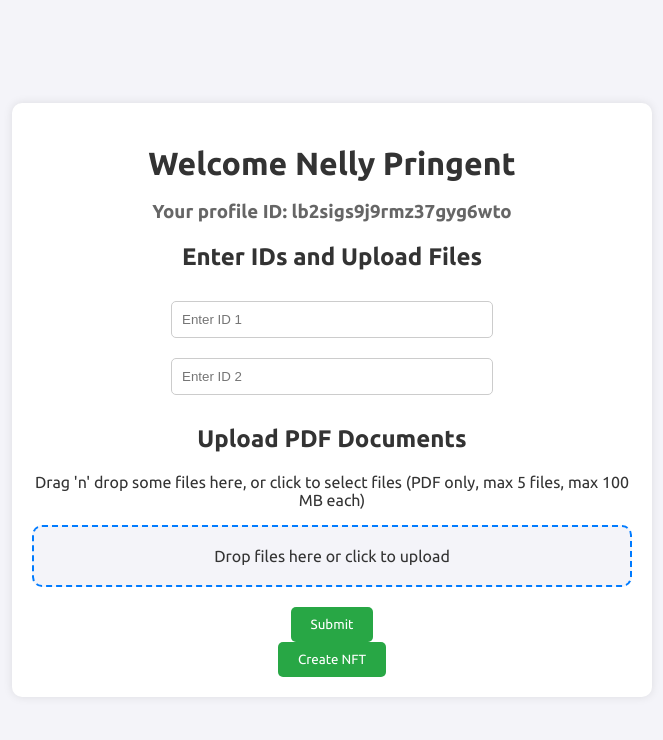
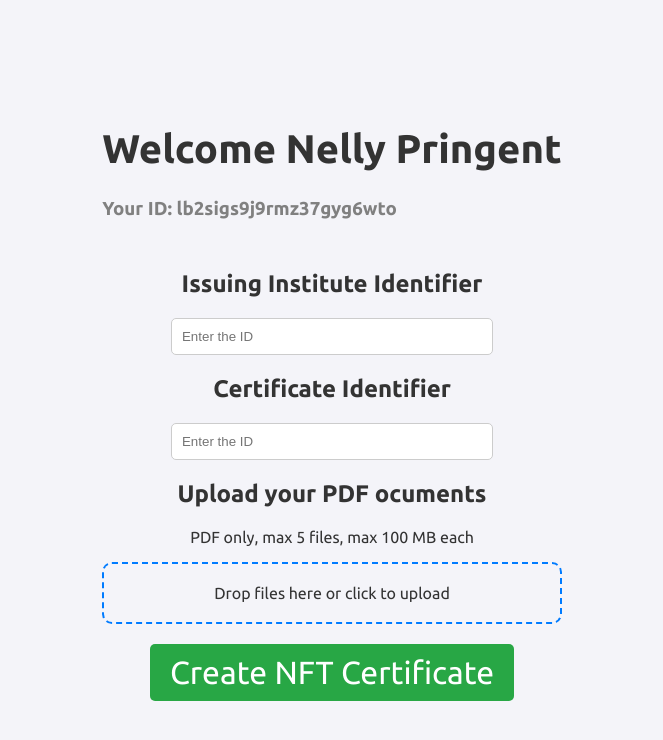
Before and after one commit to Erhuero/blockchain-cv-interface, a React (Create React App) app: page /form in a window 1280 px wide. Shown: the top 740 px of the page, without its empty margins (308-971 px from the left). Built offline with nearby package versions, Linux system fonts and the light colour scheme.

Commit message:
ui is better but not working behind

```diff
--- a/src/FileUpload.css
+++ b/src/FileUpload.css
@@ -6,6 +6,10 @@
 .file-upload h2 {
   color: #333;
   margin-bottom: 20px;
+}
+
+.create-nft {
+  font-size: 5em; /* Increase font size for "Create NFT" */
 }
 
 .file-upload form {
@@ -25,3 +29,28 @@
 .file-upload button:hover {
   background-color: #218838;
 }
+
+.file-list {
+  margin-top: 20px;
+}
+
+.file-item {
+  display: flex;
+  align-items: center;
+  justify-content: space-between;
+  margin-bottom: 10px;
+  padding: 10px;
+  border: 1px solid #ccc;
+  border-radius: 5px;
+  background-color: #fff;
+}
+
+.delete-button {
+  background-color: red !important;
+  border: none;
+  color: white;
+  cursor: pointer;
+  font-size: 1.2em;
+  padding: 5px;
+  border-radius: 5px;
+}
--- a/src/FileUpload.js
+++ b/src/FileUpload.js
@@ -2,20 +2,57 @@ import React, { useState } from 'react';
 import DragAndDrop from './components/DragAndDrop';
 import './FileUpload.css';
 
-function FileUpload({ onFilesAdded, onSubmit }) {
+function FileUpload() {
   const [files, setFiles] = useState([]);
   const [uploadProgress, setUploadProgress] = useState({});
 
   const handleFilesAdded = (newFiles) => {
     setFiles(newFiles);
-    onFilesAdded(newFiles);
+  };
+
+  const handleSubmit = async (e) => {
+    e.preventDefault();
+    if (files.length === 0) {
+      alert('Please upload at least one file');
+      return;
+    }
+
+    const formData = new FormData();
+    files.forEach((file, index) => {
+      formData.append(`file${index}`, file);
+    });
+
+    const xhr = new XMLHttpRequest();
+    xhr.open('POST', 'http://localhost:5001/upload');
+
+    xhr.upload.onprogress = (event) => {
+      if (event.lengthComputable) {
+        const copy = { ...uploadProgress };
+        files.forEach(file => {
+          copy[file.name] = (event.loaded / event.total) * 100;
+        });
+        setUploadProgress(copy);
+      }
+    };
+
+    xhr.onload = () => {
+      if (xhr.status === 200) {
+        alert('Files uploaded successfully');
+      } else {
+        alert('Failed to upload files');
+      }
+    };
+
+    xhr.send(formData);
   };
 
   return (
     <div className="file-upload">
-      <h2>Upload PDF Documents</h2>
+      <h2>Upload your PDF ocuments</h2>
       <DragAndDrop onFilesAdded={handleFilesAdded} uploadProgress={uploadProgress} />
-      <button type="button" onClick={onSubmit}>Submit</button>
+      <form onSubmit={handleSubmit}>
+        {/* <button type="submit">Submit</button> */}
+      </form>
     </div>
   );
 }
--- a/src/components/DragAndDrop.js
+++ b/src/components/DragAndDrop.js
@@ -38,7 +38,7 @@ const DragAndDrop = ({ onFilesAdded }) => {
   return (
     <div className="dropzone-container">
       <div className="instructions">
-        <p>Drag 'n' drop some files here, or click to select files (PDF only, max 5 files, max 100 MB each)</p>
+        <p>PDF only, max 5 files, max 100 MB each</p>
       </div>
       <div {...getRootProps({ className: 'dropzone' })}>
         <input {...getInputProps()} />
--- a/src/components/FormPage.css
+++ b/src/components/FormPage.css
@@ -1,37 +1,44 @@
 .FormPage {
     text-align: center;
-  background-color: #ffffff;
+    font-family: 'Ubuntu', sans-serif;
+  }
+
+  .form-container {
+    background-color: #fff;
     padding: 20px;
     border-radius: 10px;
-  box-shadow: 0 0 10px rgba(0, 0, 0, 0.1);
+    box-shadow: 0 4px 8px rgba(0, 0, 0, 0.1);
+    display: inline-block;
+    text-align: left;
     max-width: 600px;
-  margin: 50px auto;
+    margin: 20px auto;
   }
 
   .FormPage h1 {
+    font-size: 2.5em; /* Increase font size */
     color: #333;
-  margin-bottom: 10px;
   }
 
   .FormPage h3 {
-  color: #666;
-  margin-bottom: 20px;
+    color: grey; /* Change color to grey */
+    text-align: left; /* Align to the left */
+    margin-left: 10%; /* Add some left margin for better alignment */
+    margin-bottom: 50px; /* Add space after */
+    margin-left: 0;
   }
 
   .FormPage h2 {
     color: #333;
-  margin-bottom: 20px;
   }
 
   .FormPage form {
-  display: flex;
-  flex-direction: column;
-  align-items: center;
+    margin-top: 20px;
   }
 
   .FormPage input {
+    display: block;
+    margin: 10px auto;
     padding: 10px;
-  margin: 10px 0;
     border: 1px solid #ccc;
     border-radius: 5px;
     width: 80%;
@@ -46,8 +53,30 @@
     border-radius: 5px;
     cursor: pointer;
     transition: background-color 0.3s;
+    font-size: 2em;
   }
 
   .FormPage .submit-button:hover {
     background-color: #218838;
   }
+
+  .success-message {
+    margin-top: 20px;
+  }
+
+  .success-message h1 {
+    color: #28a745;
+  }
+
+  .success-message p, .success-message ul {
+    color: #333;
+  }
+
+  .success-message ul {
+    list-style-type: none;
+    padding: 0;
+  }
+
+  .success-message li {
+    margin-bottom: 10px;
+  }
--- a/src/components/FormPage.js
+++ b/src/components/FormPage.js
@@ -1,6 +1,7 @@
 import React, { useState, useEffect } from 'react';
 import FileUpload from '../FileUpload';
 import './FormPage.css';
+
 
 // Utility function to generate a random hash code
 const generateRandomHash = () => {
@@ -13,6 +14,7 @@ function FormPage() {
   const [hashCode, setHashCode] = useState('');
   const [files, setFiles] = useState([]);
   const [uploadProgress, setUploadProgress] = useState({});
+  const [submitted, setSubmitted] = useState(false);
 
   useEffect(() => {
     setHashCode(generateRandomHash());
@@ -49,7 +51,7 @@ function FormPage() {
 
     xhr.onload = () => {
       if (xhr.status === 200) {
-        alert('Files uploaded successfully');
+        setSubmitted(true);
       } else {
         alert('Failed to upload files');
       }
@@ -60,25 +62,48 @@ function FormPage() {
 
   return (
     <div className="FormPage">
+      {submitted ? (
+        <div className="success-message">
+          <h1>NFT Created Successfully</h1>
+          <p>These files:</p>
+          <ul>
+            {files.map(file => (
+              <li key={file.name}>{file.name} ({(file.size / 1024 / 1024).toFixed(2)} MB)</li>
+            ))}
+          </ul>
+          <p>With these IDs:</p>
+          <ul>
+            <li>ID 1: {id1}</li>
+            <li>ID 2: {id2}</li>
+          </ul>
+          <p>Hash: {hashCode}</p>
+          <p>A signing request has been sent by email to the institute.</p>
+        </div>
+      ) : (
+        <>
           <h1>Welcome Nelly Pringent</h1>
-      <h3>Your profile ID: {hashCode}</h3>
-      <h2>Enter IDs and Upload Files</h2>
+          <h3>Your ID: {hashCode}</h3>
+
           <form onSubmit={handleSubmit}>
+          <h2>Issuing Institute Identifier</h2>
             <input
               type="text"
               value={id1}
               onChange={(e) => setId1(e.target.value)}
-          placeholder="Enter ID 1"
+              placeholder="Enter the ID"
             />
+            <h2>Certificate Identifier</h2>
             <input
               type="text"
               value={id2}
               onChange={(e) => setId2(e.target.value)}
-          placeholder="Enter ID 2"
+              placeholder="Enter the ID"
             />
             <FileUpload onFilesAdded={handleFilesAdded} uploadProgress={uploadProgress} />
-        <button type="submit" className="submit-button">Create NFT</button>
+            <button type="submit" className="submit-button">Create NFT Certificate</button>
           </form>
+        </>
+      )}
     </div>
   );
 }
```
Lines whose indentation alone changed are shown as unchanged.
